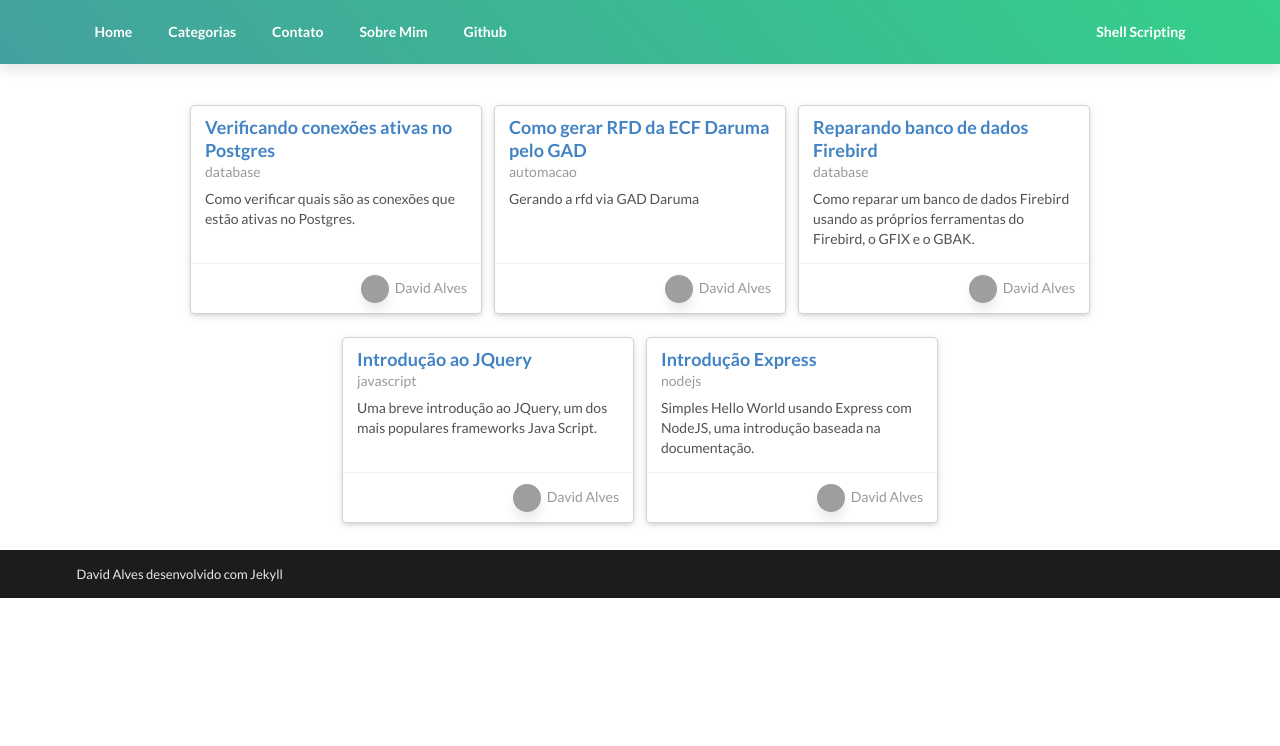
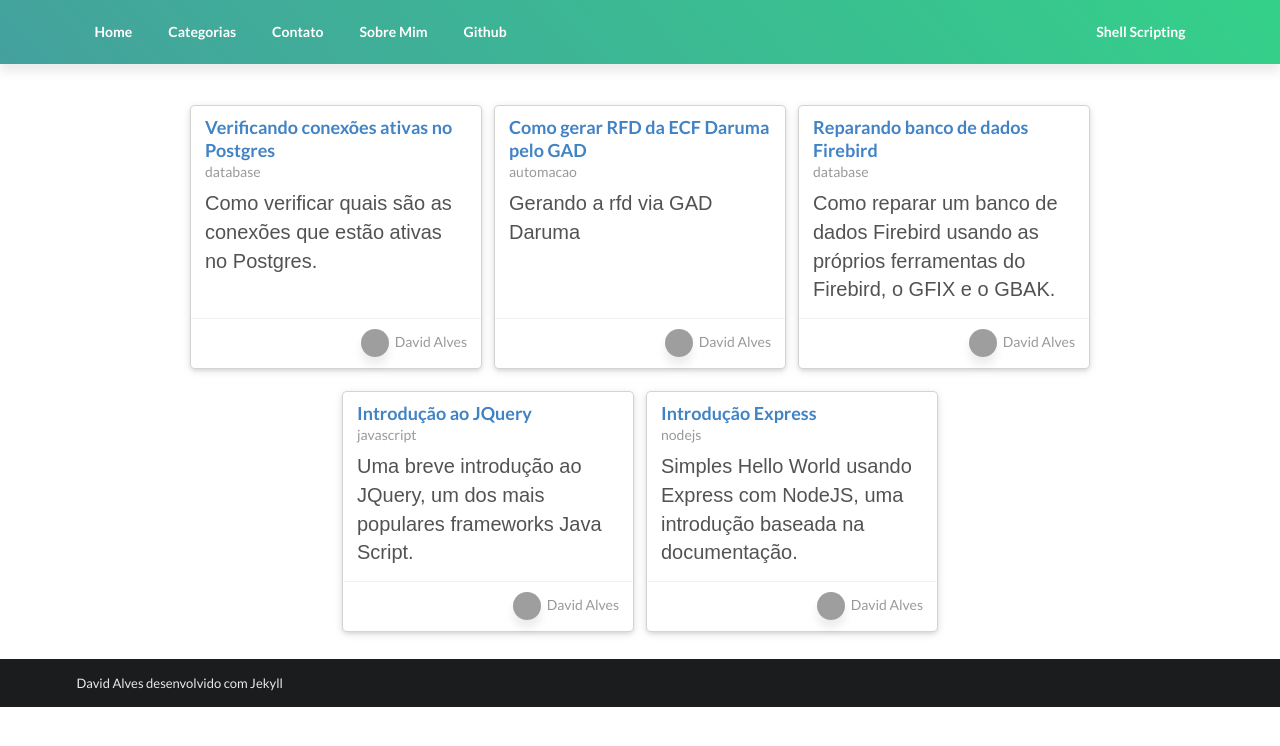
Before and after one commit to david27alves/david27alves.github.io, a Jekyll site: the page built from index.html, in a window 1280 px wide. Shown: the top 746 px of the page. Built offline with Jekyll 4.4.1, drawn with Linux system fonts in a browser that asks for light colours; grey boxes are pictures that could not be loaded.

Commit message:
Update style.css

```diff
--- a/css/style.css
+++ b/css/style.css
@@ -1,3 +1,8 @@
+p {
+    font-family: 'arial';
+    font-size: 20px;
+}
+
 .centered {
     display: block;
     margin-left: auto;
```
